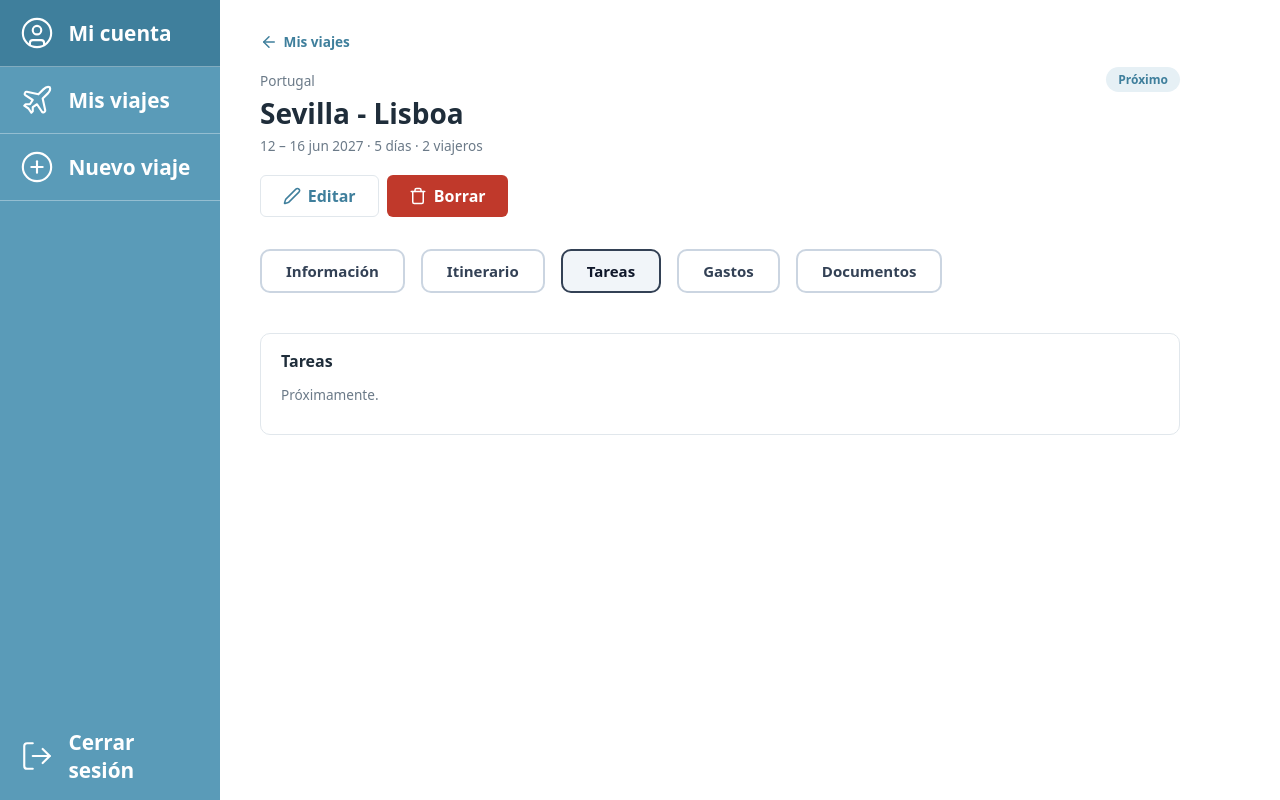
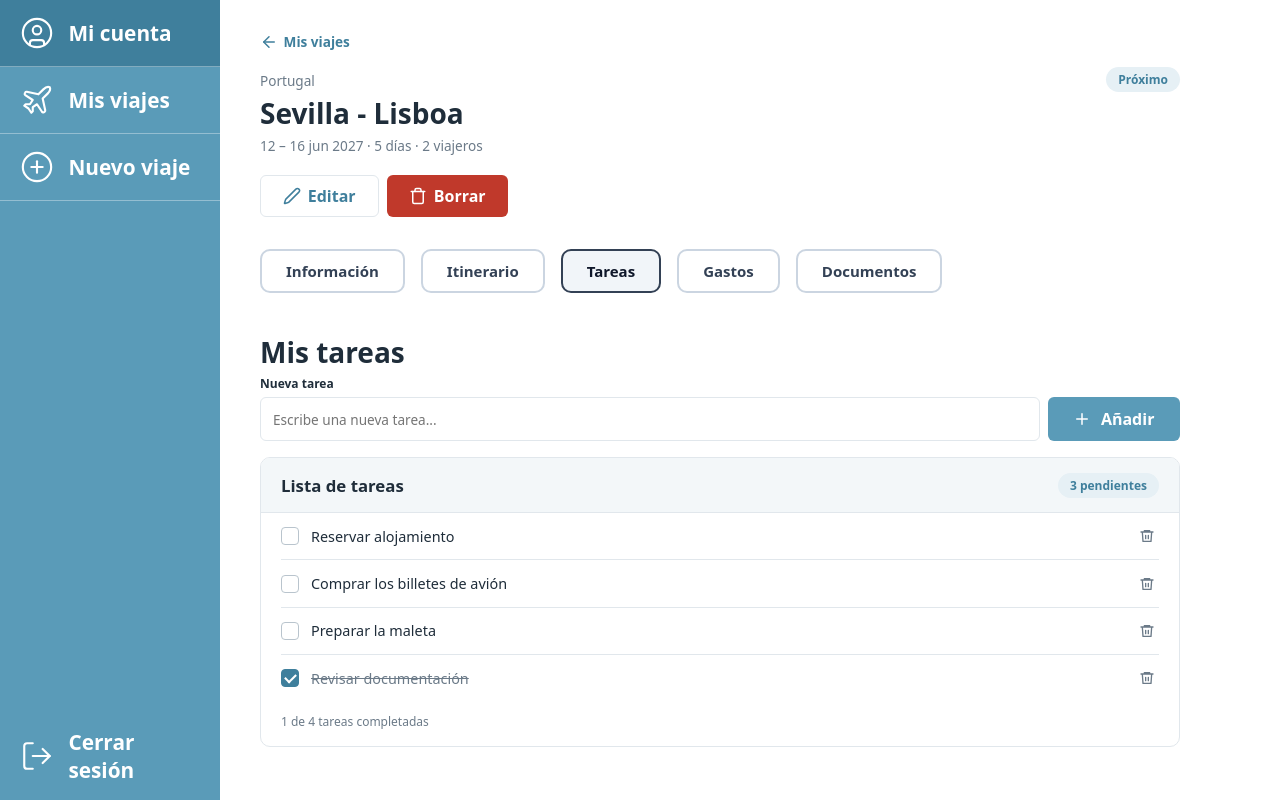
Before and after one commit to julgargil/travel-planner-, an Angular app in the folder frontend/: page /viajes/1/tareas in a window 1280 px wide. Built offline with nearby package versions, Linux system fonts and the light colour scheme.

Commit message:
Implementación de interfaz de la pestaña de tareas completada. Closes #11

```diff
--- a/frontend/src/app/features/tareas/tareas.css
+++ b/frontend/src/app/features/tareas/tareas.css
@@ -0,0 +1,137 @@
+/* Estilos propios de la pantalla "Mis tareas". */
+
+.pagina {
+  max-width: 640px;
+  margin: 0 auto;
+  padding: 1.5rem 1rem;
+}
+
+/* Formulario: campo a la izquierda, botón a la derecha */
+.nueva-tarea {
+  display: grid;
+  grid-template-columns: 1fr auto;
+  align-items: end;
+  gap: 0.5rem;
+  margin-bottom: 1rem;
+}
+
+.nueva-tarea label {
+  font-weight: 700;
+  font-size: 0.75rem;
+}
+
+.nueva-tarea input {
+  font-weight: 400;
+  font-size: 0.85rem;
+  min-height: 2.75rem;
+}
+
+.nueva-tarea .boton {
+  display: inline-flex;
+  align-items: center;
+  gap: 0.6rem;
+  min-height: 2.75rem;
+  padding: 0 1.6rem;
+}
+
+/* Tarjeta con la lista */
+.tarjeta-cabecera {
+  display: flex;
+  justify-content: space-between;
+  align-items: center;
+  padding: 0.9rem 1.25rem;
+  background: var(--color-cabecera);
+  border-bottom: 1px solid var(--color-borde);
+}
+
+.tarjeta-cabecera h2 {
+  margin: 0;
+  font-size: 1.05rem;
+}
+
+.lista {
+  list-style: none;
+  margin: 0;
+  padding: 0 1.25rem;
+}
+
+.tarea {
+  display: flex;
+  align-items: center;
+  gap: 0.75rem;
+  padding: 0.7rem 0;
+  border-bottom: 1px solid var(--color-borde);
+  font-size: 0.9rem;
+}
+
+.tarea:last-child {
+  border-bottom: none;
+}
+
+.tarea-texto {
+  flex: 1;
+}
+
+.tarea.hecha .tarea-texto {
+  text-decoration: line-through;
+  color: var(--color-apagado);
+}
+
+/* Casilla personalizada */
+.casilla {
+  appearance: none;
+  flex: none;
+  width: 18px;
+  height: 18px;
+  padding: 0;
+  margin: 0;
+  border: 1.5px solid #b9c4cd;
+  border-radius: 4px;
+  background: white;
+  cursor: pointer;
+  display: grid;
+  place-content: center;
+}
+
+.casilla:checked {
+  background: var(--color-principal-oscuro);
+  border-color: var(--color-principal-oscuro);
+}
+
+.casilla:checked::after {
+  content: "";
+  width: 9px;
+  height: 5px;
+  border-left: 2px solid white;
+  border-bottom: 2px solid white;
+  transform: rotate(-45deg) translate(1px, -1px);
+}
+
+/* Botón de papelera */
+.borrar {
+  flex: none;
+  display: grid;
+  place-items: center;
+  padding: 0.25rem;
+  border: none;
+  background: none;
+  color: var(--color-apagado);
+  cursor: pointer;
+  border-radius: 4px;
+}
+
+.borrar:hover {
+  color: var(--color-peligro);
+}
+
+.borrar .icono {
+  width: 16px;
+  height: 16px;
+}
+
+/* Pie con el resumen */
+.pie {
+  margin: 0;
+  padding: 0.75rem 1.25rem 1rem;
+  font-size: 0.75rem;
+}
--- a/frontend/src/app/features/tareas/tareas.html
+++ b/frontend/src/app/features/tareas/tareas.html
@@ -1,5 +1,54 @@
 <!-- Componente de P3. Solo se edita esta carpeta: tareas/ -->
-<section class="tarjeta seccion">
-  <h2>Tareas</h2>
-  <p class="apagado">Próximamente.</p>
-</section>
+<div>
+  <div class="cabecera-seccion">
+    <h1 class="titulo-seccion">Mis tareas</h1>
+  </div>
+
+  <form class="nueva-tarea" (submit)="anadirTarea($event, campo)">
+    <label>
+      Nueva tarea
+      <input
+        #campo
+        type="text"
+        placeholder="Escribe una nueva tarea..."
+        autocomplete="off"
+        [class.invalido]="error"
+        (input)="error = ''">
+    </label>
+    <button class="boton" type="submit">
+      <svg class="icono" viewBox="0 0 24 24" aria-hidden="true"><path d="M12 5v14M5 12h14"/></svg>
+      Añadir
+    </button>
+    @if (error) {
+      <p class="error" role="alert">{{ error }}</p>
+    }
+  </form>
+
+  <section class="tarjeta">
+      <header class="tarjeta-cabecera">
+        <h2>Lista de tareas</h2>
+        <span class="pastilla">{{ pendientes }} {{ pendientes === 1 ? 'pendiente' : 'pendientes' }}</span>
+      </header>
+
+      <ul class="lista">
+      @for (tarea of tareas; track tarea.id) {
+        <li class="tarea" [class.hecha]="tarea.completada">
+          <input
+            type="checkbox"
+            class="casilla"
+            [checked]="tarea.completada"
+            (change)="tarea.completada = !tarea.completada"
+            aria-label="Marcar como completada">
+          <span class="tarea-texto">{{ tarea.descripcion }}</span>
+          <button type="button" class="borrar" (click)="eliminar(tarea.id)" aria-label="Eliminar tarea">
+            <svg class="icono" viewBox="0 0 24 24" aria-hidden="true"><path d="M3 6h18M8 6V4h8v2M19 6l-1 14H6L5 6M10 11v5M14 11v5"/></svg>
+          </button>
+        </li>
+      } @empty {
+        <li class="tarea"><span class="tarea-texto apagado">No hay tareas todavía.</span></li>
+      }
+      </ul>
+
+      <p class="apagado pie">{{ completadas }} de {{ tareas.length }} tareas completadas</p>
+  </section>
+</div>
--- a/frontend/src/app/features/tareas/tareas.ts
+++ b/frontend/src/app/features/tareas/tareas.ts
@@ -1,4 +1,11 @@
 import { Component } from '@angular/core';
+import { FormsModule } from '@angular/forms';
+
+interface Tarea {
+  id: number;
+  descripcion: string;
+  completada: boolean;
+}
 
 @Component({
   imports: [],
@@ -6,4 +13,43 @@ import { Component } from '@angular/core';
   styleUrl: './tareas.css',
   templateUrl: './tareas.html',
 })
-export class Tareas {}
+export class Tareas {
+  tareas: Tarea[] = [
+    { id: 1, descripcion: "Reservar alojamiento", completada: false },
+    { id: 2, descripcion: "Comprar los billetes de avión", completada: false },
+    { id: 3, descripcion: "Preparar la maleta", completada: false },
+    { id: 4, descripcion: "Revisar documentación", completada: true }
+  ];
+
+  nuevaTarea = '';
+  error = '';
+
+  get completadas(): number {
+    return this.tareas.filter(t => t.completada).length;
+  }
+
+  get pendientes(): number {
+    return this.tareas.length - this.completadas;
+  }
+
+  eliminar(id: number): void {
+    this.tareas = this.tareas.filter(t => t.id !== id);
+  }
+
+  anadirTarea(evento: Event, campo: HTMLInputElement): void {
+    evento.preventDefault();
+
+    const descripcion = campo.value.trim();
+
+    if (!descripcion) {
+      this.error = 'Escribe una descripción para la tarea.';
+      return;
+    }
+
+    const siguienteId = this.tareas.reduce((max, t) => Math.max(max, t.id), 0) + 1;
+    this.tareas.push({ id: siguienteId, descripcion, completada: false });
+
+    campo.value = '';
+    this.error = '';
+  }
+}
```
